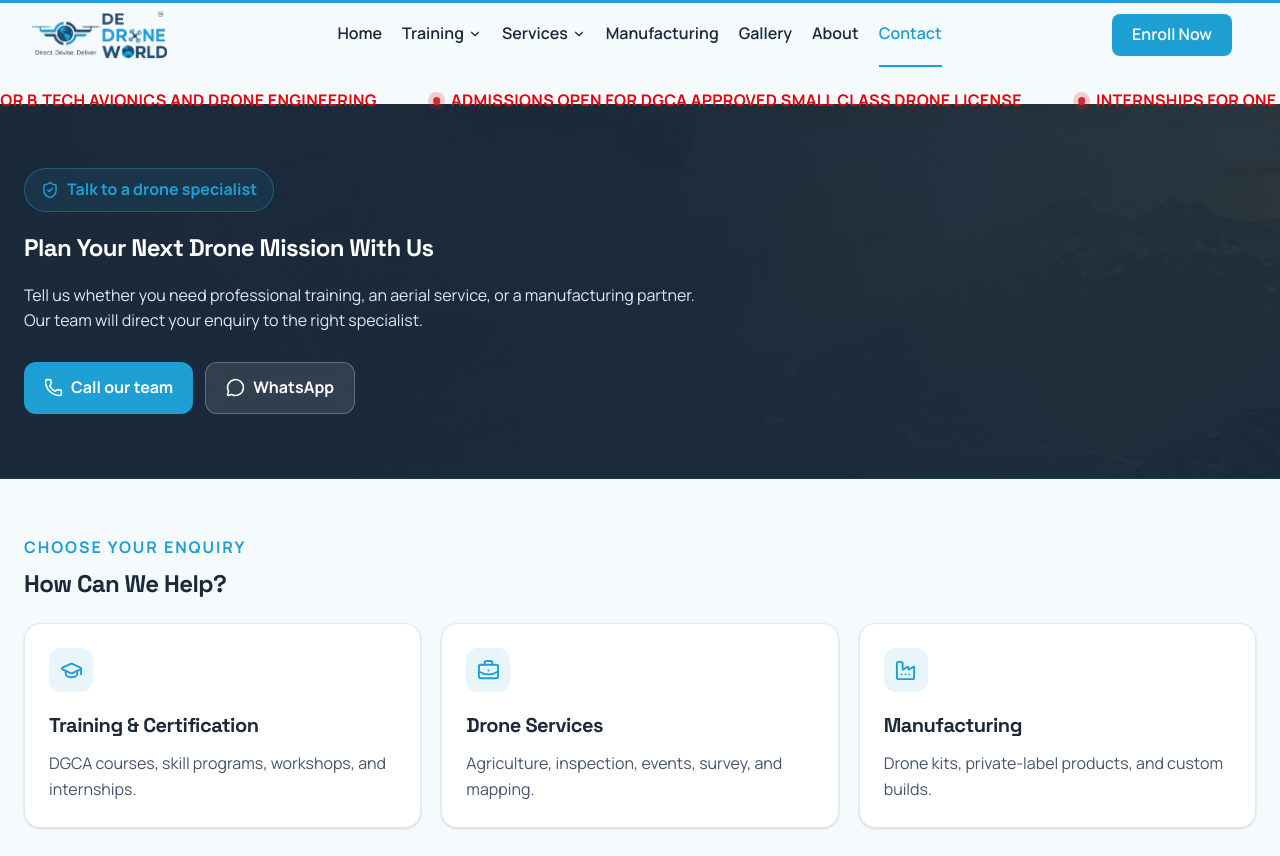
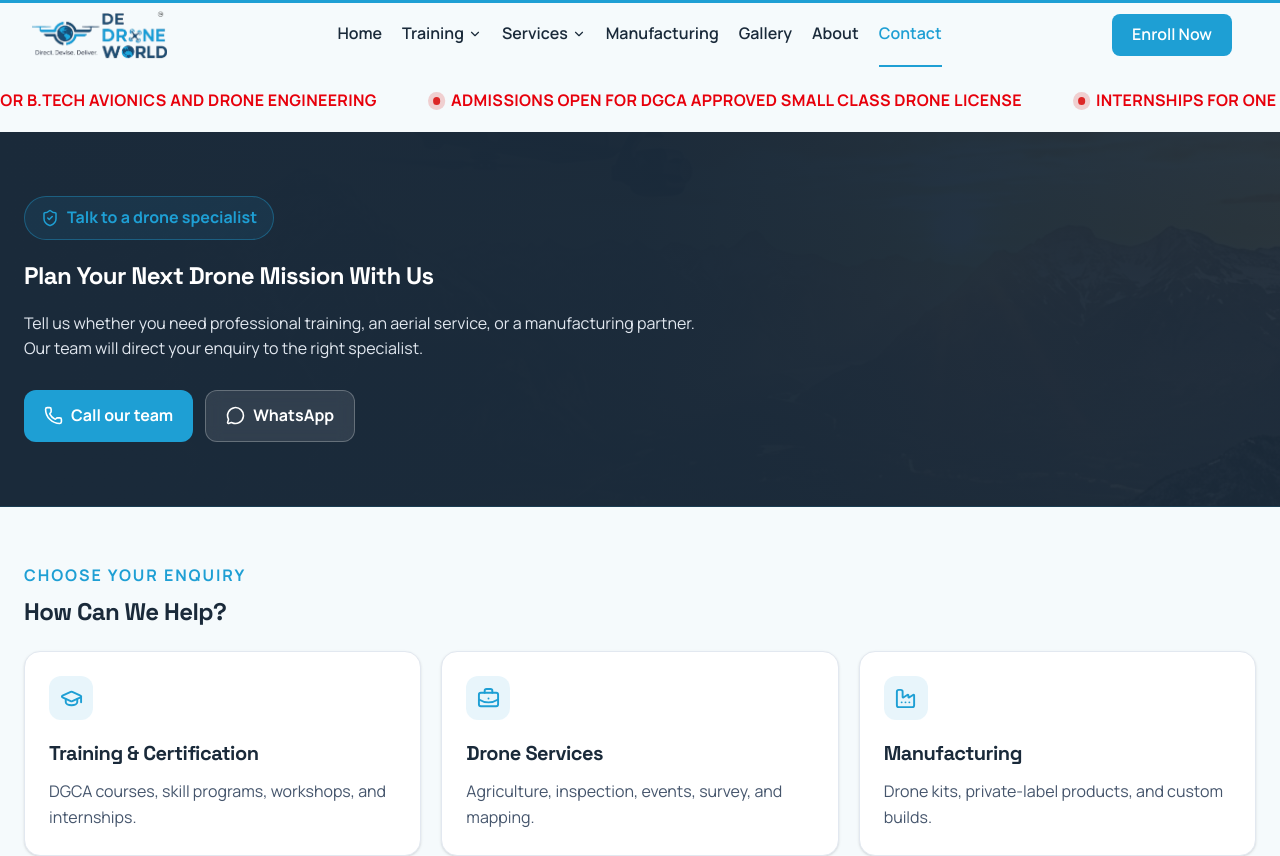
Before and after one commit to Mohan-madhu/De-Drone-World, a React (Vite) app: page /contact in a window 1280 px wide. Shown: the top 856 px of the page. Built offline with nearby package versions, Linux system fonts and the light colour scheme.

Commit message:
feat: add contact page with inquiry form and contact details

```diff
--- a/src/pages/Contact.jsx
+++ b/src/pages/Contact.jsx
@@ -79,7 +79,7 @@ export default function Contact() {
   };
 
   return (
-    <div ref={mainRef} className="min-h-screen bg-[#F5FAFC] pt-[104px] text-navy">
+    <div ref={mainRef} className="min-h-screen bg-[#F5FAFC] pt-[132px] text-navy">
       <section className="relative overflow-hidden border-b border-primary/15 bg-navy px-6 py-16 text-white">
         <div className="absolute inset-0 opacity-20">
           <img src="/assets/home_hero.png" alt="" className="h-full w-full object-cover" />
```
